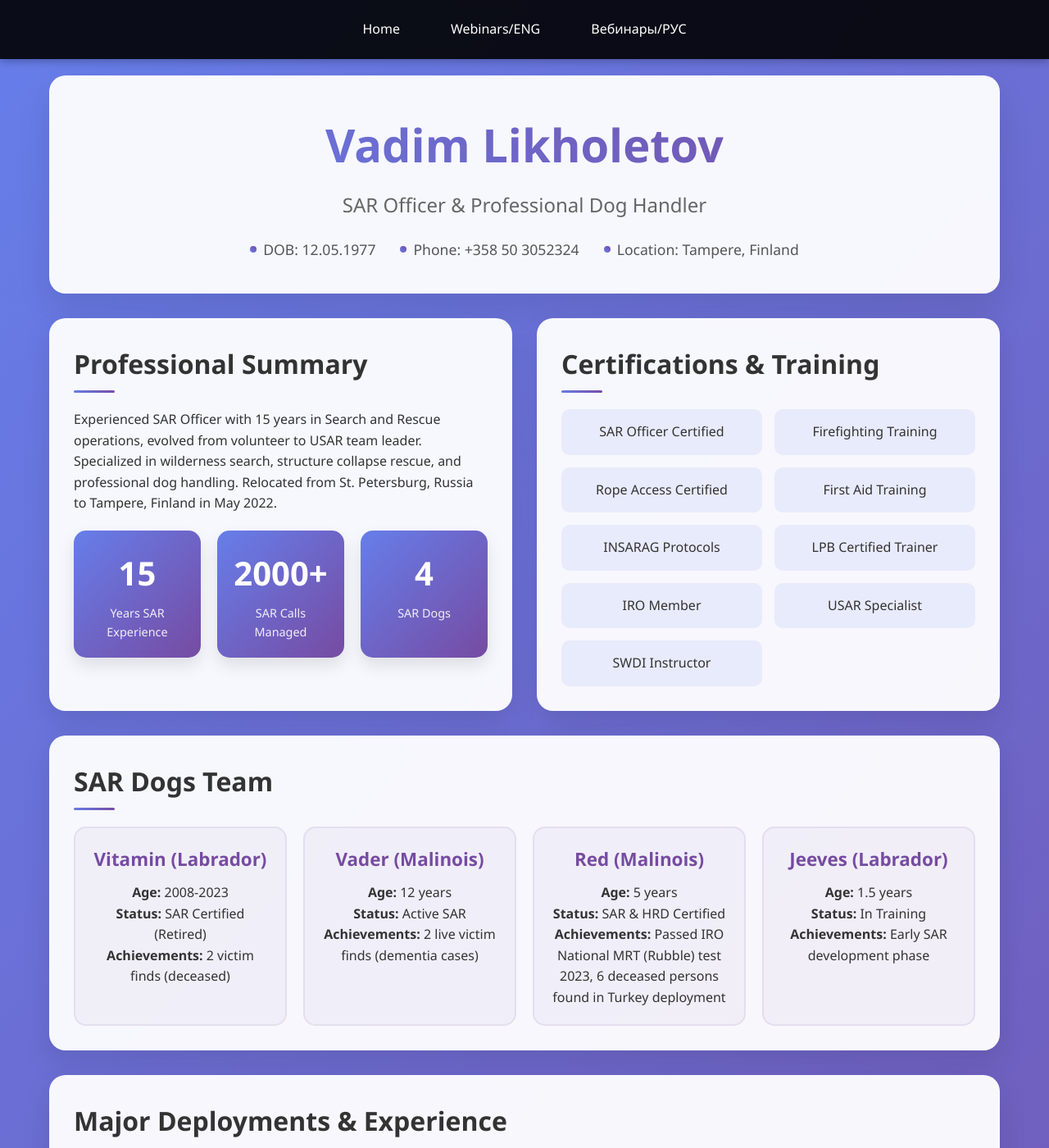
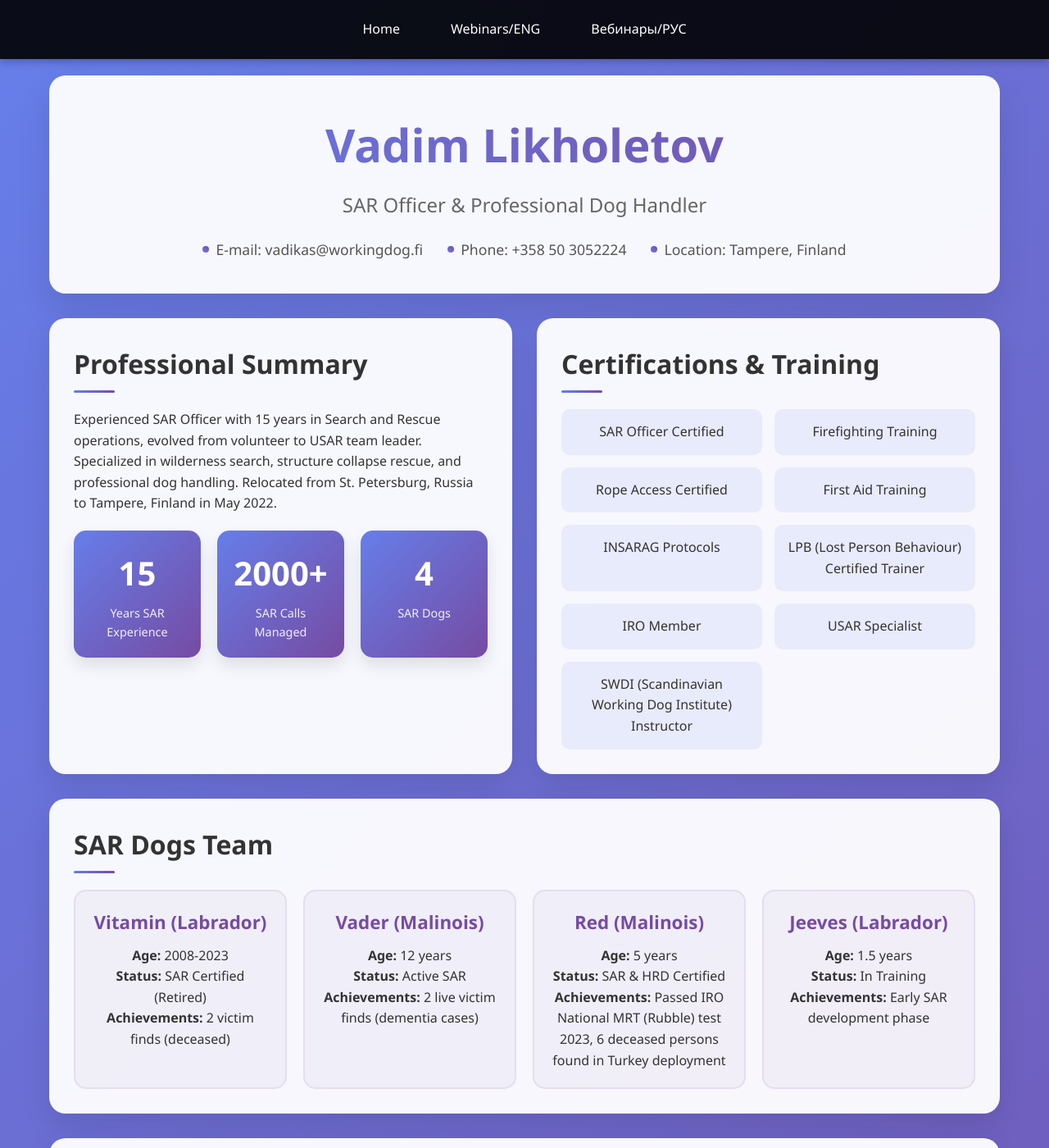
Before and after one commit to vadika/workingdog.fi, a Jekyll site: the page built from index.html, in a window 1280 px wide and 1400 px high. Shown: the whole window at 82% size. Built offline with Jekyll 4.4.1, drawn with Linux system fonts in a browser that asks for light colours.

Commit message:
some tuning

```diff
--- a/_config.yml
+++ b/_config.yml
@@ -16,9 +16,9 @@ plugins:
 author:
   name: "Vadim Likholetov"
   email: "your-email@example.com"
-  phone: "+358 50 3052324"
+  phone: "+358 50 3052224"
   location: "Tampere, Finland"
-  dob: "12.05.1977"
+  email: "vadikas@workingdog.fi"
 
 # SAR Statistics
 stats:
--- a/_data/certifications.yml
+++ b/_data/certifications.yml
@@ -4,7 +4,7 @@
 - name: "Rope Access Certified"
 - name: "First Aid Training"
 - name: "INSARAG Protocols"
-- name: "LPB Certified Trainer"
+- name: "LPB (Lost Person Behaviour) Certified Trainer"
 - name: "IRO Member"
 - name: "USAR Specialist"
-- name: "SWDI Instructor"
+- name: "SWDI (Scandinavian Working Dog Institute) Instructor"
--- a/_includes/header.html
+++ b/_includes/header.html
@@ -2,7 +2,7 @@
     <h1>{{ site.author.name }}</h1>
     <div class="subtitle">SAR Officer & Professional Dog Handler</div>
     <div class="contact-info">
-        <div class="contact-item">DOB: {{ site.author.dob }}</div>
+        <div class="contact-item">E-mail: {{ site.author.email }}</div>
         <div class="contact-item">Phone: {{ site.author.phone }}</div>
         <div class="contact-item">Location: {{ site.author.location }}</div>
     </div>
```
